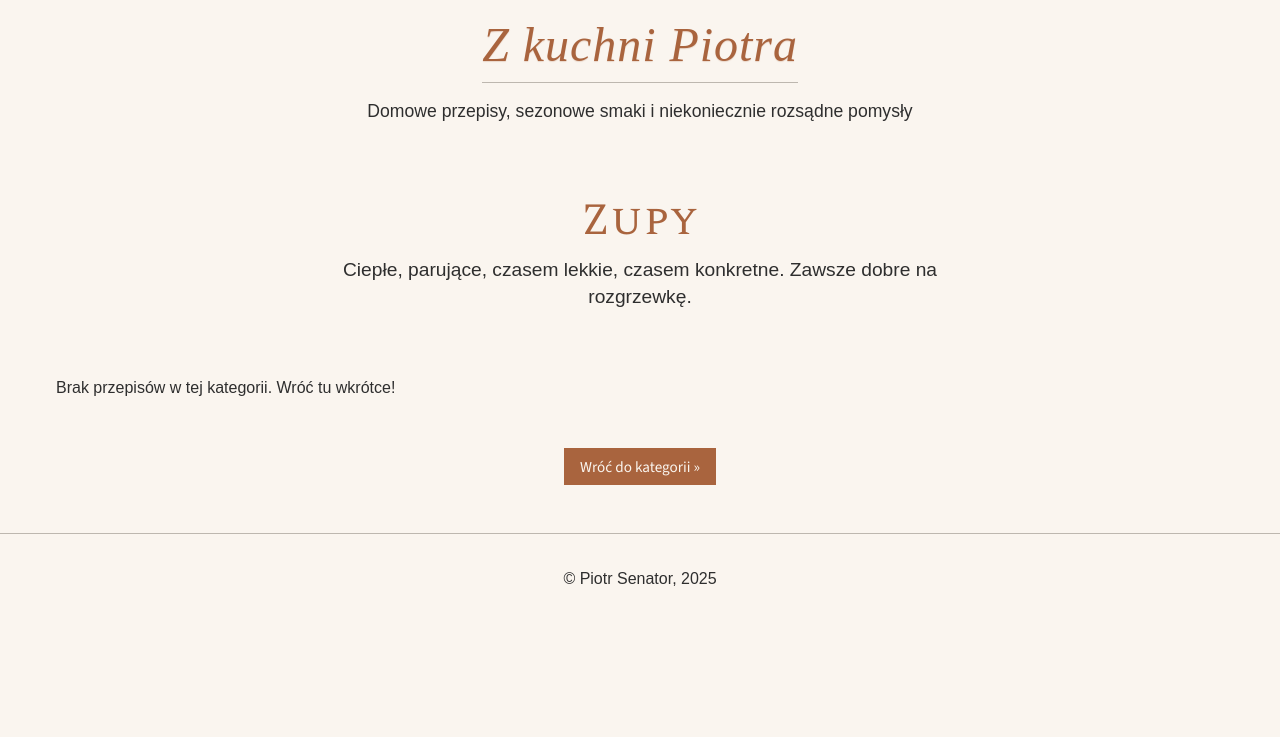
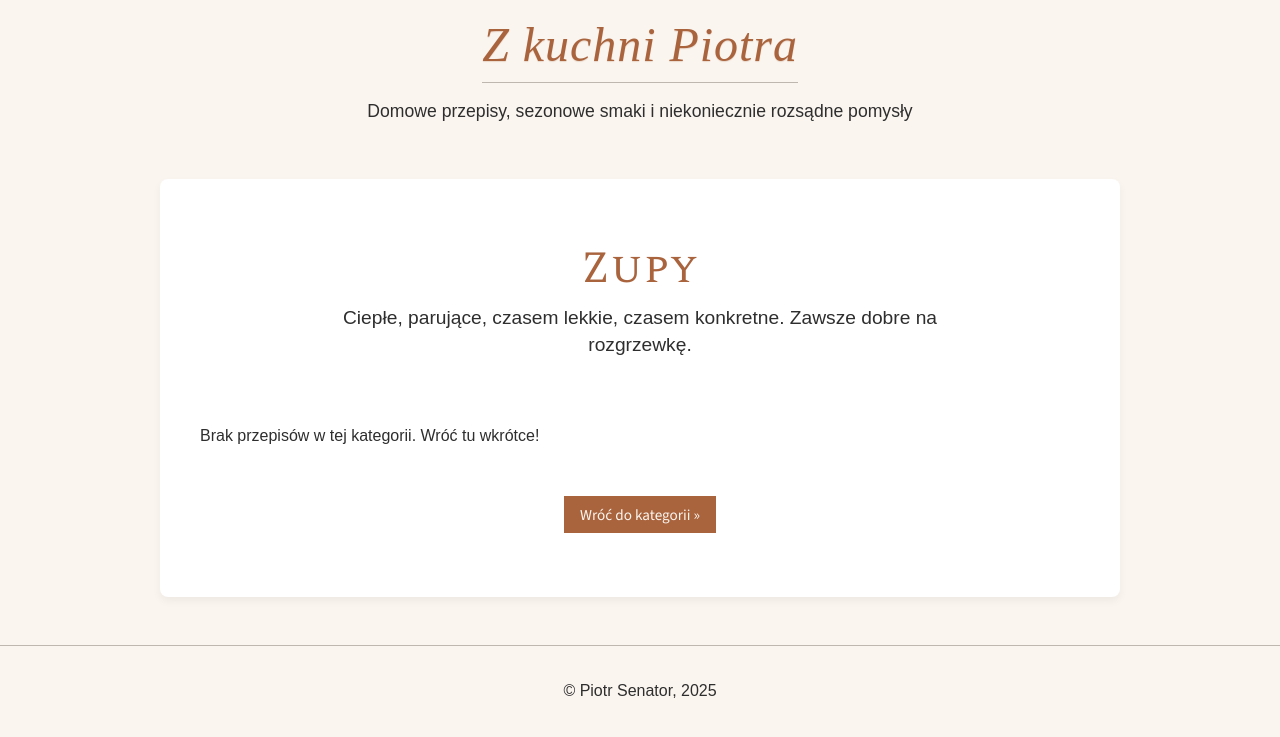
Before and after one commit to piotrsenator/kuchnia, a Jekyll site: the page built from categories/zupy.md, in a window 1280 px wide. Shown: the top 737 px of the page. Built offline with Jekyll 4.4.1, drawn with Linux system fonts in a browser that asks for light colours; some web fonts are replaced.

Commit message:
Update _category.scss

```diff
--- a/_sass/pages/_category.scss
+++ b/_sass/pages/_category.scss
@@ -5,6 +5,16 @@
 /* --------------------------------------------------------------------------
    4.4. Strona Kategorii
    -------------------------------------------------------------------------- */
+.category-page-wrapper {
+    max-width: 960px; /* Nieco mniejsza szerokość niż 1200px dla ogólnego .content, ale dostosowana do contentu strony kategorii */
+    margin: 0 auto; /* Wyśrodkowanie na stronie */
+    padding: var(--spacing-lg) var(--spacing-md); /* Wewnętrzny odstęp */
+    background-color: var(--color-white); /* Białe tło, jak w przepisach */
+    box-shadow: var(--shadow-md); /* Delikatny cień */
+    border-radius: var(--border-radius-md); /* Zaokrąglone rogi */
+    margin-top: var(--spacing-md); /* Odstęp od góry, jeśli jest potrzebny */
+    margin-bottom: var(--spacing-lg); /* Odstęp od dołu */
+}
 
 .category-header {
     text-align: center;
```
